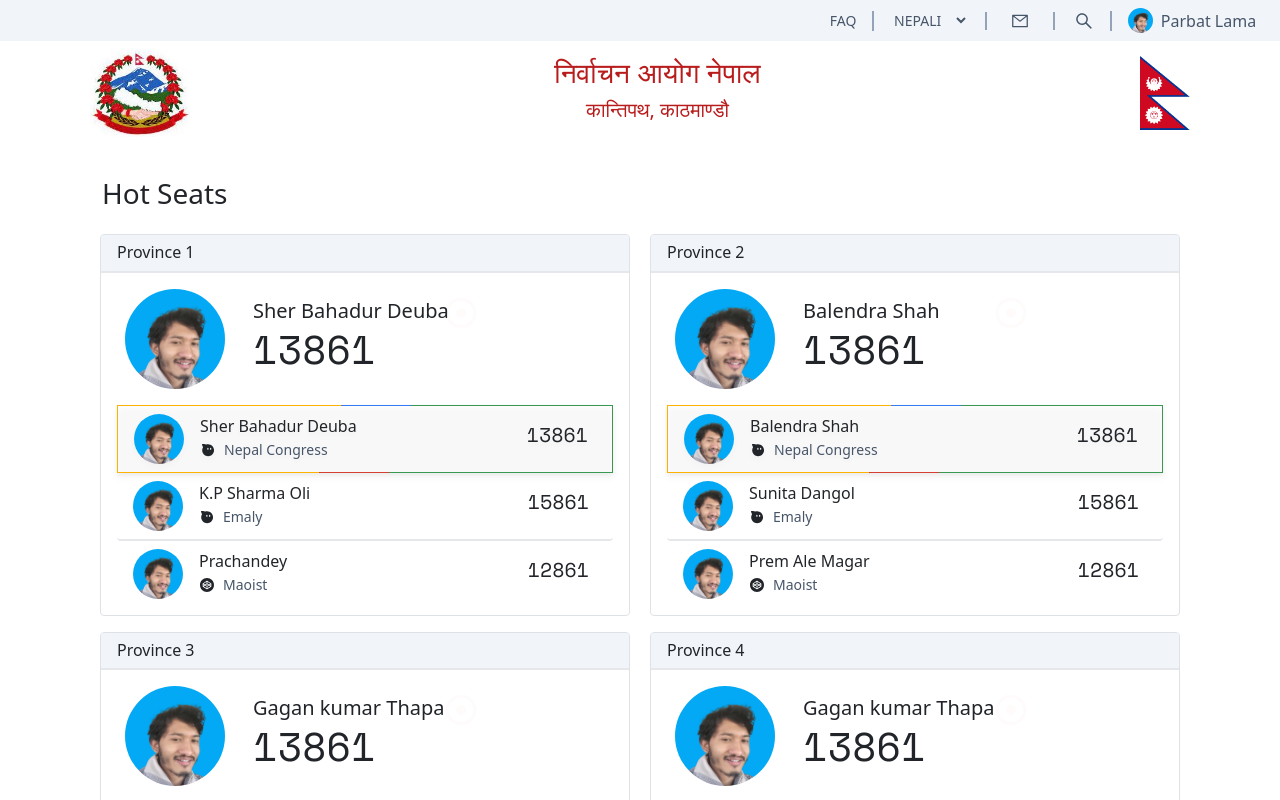
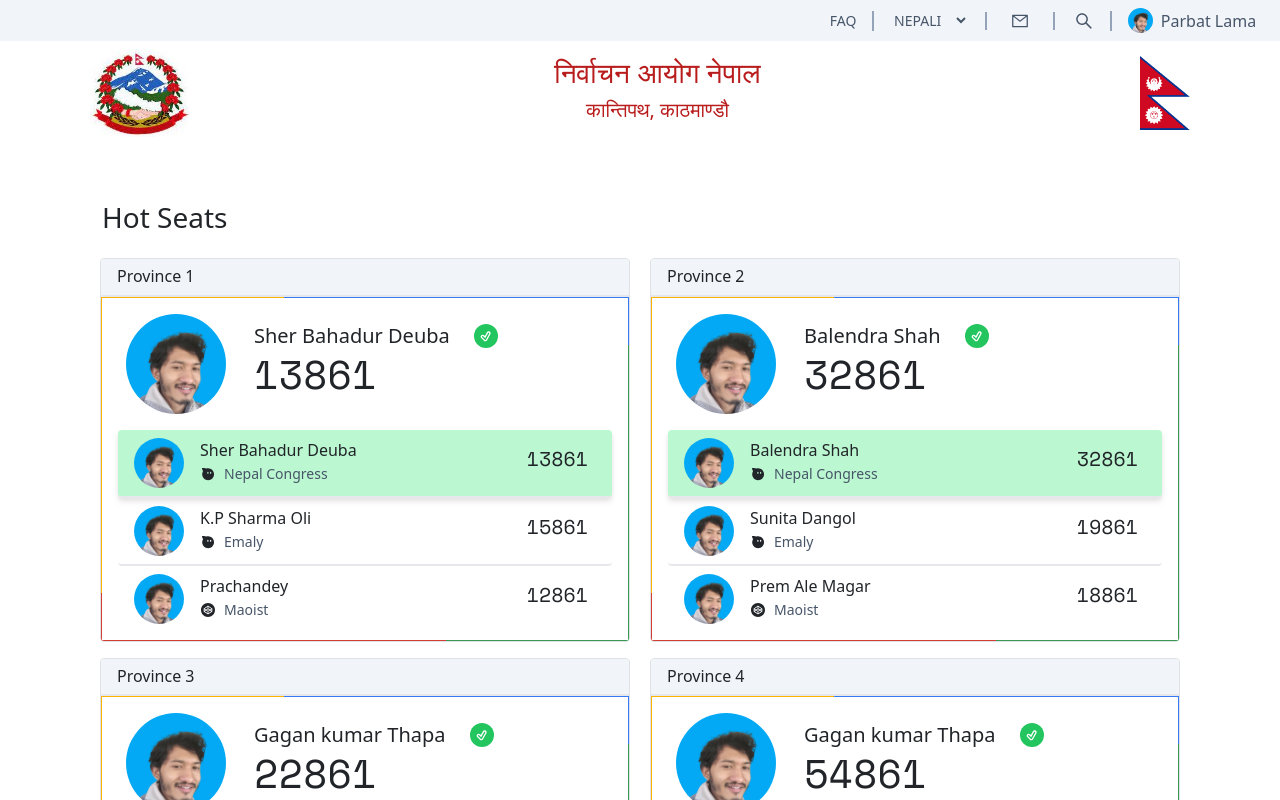
Before and after one commit to lamaparbat/BLOCKCHAIN-ELECTION-DAPP, a Next.js app in the folder client/: page / in a window 1280 px wide. Shown: the top 800 px of the page. Built offline with nearby package versions, Linux system fonts and the light colour scheme; a web font is replaced by a local one.

Commit message:
Live each state wise candidate vote count ui updated

```diff
--- a/client/components/LiveCounterCard/CandidateCard.tsx
+++ b/client/components/LiveCounterCard/CandidateCard.tsx
@@ -21,7 +21,7 @@
 
  return (
   <div
-   className={`card__candidates py-1 pe-4 pb-2 rounded-1 cursor-pointer ${border} ${ishighlighted && 'bg-green-100 drop-shadow-md animatedBorder'}`}
+   className={`card__candidates py-1 pe-4 pb-2 rounded-1 cursor-pointer ${border} ${ishighlighted && 'bg-green-200 drop-shadow-md'}`}
    onClick={() => openDetails(details)}
   >
    <div className='ml-4 mt-1 d-flex items-center justify-between'>
--- a/client/components/LiveCounterCard/LiveCounterCard.tsx
+++ b/client/components/LiveCounterCard/LiveCounterCard.tsx
@@ -4,6 +4,7 @@
 import CandidateCard from './CandidateCard';
 import { BTM_BORDER_STYLE } from '../../constants';
 import { LiveCounterCardStruct } from '../../interfaces/index';
+import TickCircleIcon from '../TickCircleIcon';
 
 const LiveCounterCard: React.FC<LiveCounterCardStruct> = ({ type, data }): ReactElement => {
  return (
@@ -11,12 +12,16 @@
    <div className='card__title pl-4 pt-2 flex items-center bg-slate-100 border-l-0 border-r-0 border-t-0 border-b-2 border-black-500'>
     <h6>{type}</h6>
    </div>
-   <div className='card__body pt-3 pb-2'>
+   <div className={`card__body pt-3 pb-2 ${true && 'animatedBorder'}`}>
     <div className='card__body__hot px-4 mb-3 flex'>
      <AnimatedAvatar />
      <div className='details pt-2 pl-3 mx-3'>
-      <FaRegDotCircle className='animate-ping text-danger absolute ml-[200px] mt-2' />
-      <span className='text-xl'>{data[0].candidateName}</span>
+      <div className='flex items-center'>
+       <span className='text-xl me-4'>{data[0].candidateName}</span>
+       {
+        true ? <TickCircleIcon /> : <FaRegDotCircle className='animate-ping text-danger absolute ml-[200px]' />
+       }
+      </div>
       <h1 id='count'>{data[0].count}</h1>
      </div>
     </div>
--- /dev/null
+++ b/client/components/TickCircleIcon.tsx
@@ -0,0 +1,10 @@
+
+
+import React from 'react';
+import { TiTickOutline } from 'react-icons/ti';
+
+const TickCircleIcon = () => {
+ return <div className='p-1 bg-green-500 w-fit h-fit rounded-pill'><TiTickOutline className='text-1xl font-thin text-white' /></div>
+}
+
+export default TickCircleIcon;
--- a/client/constants/index.js
+++ b/client/constants/index.js
@@ -27,54 +27,54 @@
  "Province 2": [{
   party: "Nepal Congress",
   candidateName: "Balendra Shah",
-  count: 13861,
+  count: 32861,
  }, {
   party: "Emaly",
   candidateName: "Sunita Dangol",
-  count: 15861,
+  count: 19861,
  }, {
   party: "Maoist",
   candidateName: "Prem Ale Magar",
-  count: 12861,
+  count: 18861,
  }],
  "Province 3": [{
   party: "Nepal Congress",
   candidateName: "Gagan kumar Thapa",
-  count: 13861,
+  count: 22861,
  }, {
   party: "Emaly",
   candidateName: "Srijana Jhakri",
-  count: 15861,
+  count: 14861,
  }, {
   party: "Maoist",
   candidateName: "Madhav kumar Nepal",
-  count: 12861,
+  count: 19861,
  }],
  "Province 4": [{
   party: "Nepal Congress",
   candidateName: "Gagan kumar Thapa",
-  count: 13861,
+  count: 54861,
  }, {
   party: "Emaly",
   candidateName: "Srijana Jhakri",
-  count: 15861,
+  count: 66861,
  }, {
   party: "Maoist",
   candidateName: "Madhav kumar Nepal",
-  count: 12861,
+  count: 33861,
  }],
  "Province 5": [{
   party: "Nepal Congress",
   candidateName: "Gagan kumar Thapa",
-  count: 13861,
+  count: 54861,
  }, {
   party: "Emaly",
   candidateName: "Srijana Jhakri",
-  count: 15861,
+  count: 99861,
  }, {
   party: "Maoist",
   candidateName: "Madhav kumar Nepal",
-  count: 12861,
+  count: 65861,
  }],
  "Province 6": [{
   party: "Nepal Congress",
@@ -83,11 +83,11 @@
  }, {
   party: "Emaly",
   candidateName: "Srijana Jhakri",
-  count: 15861,
+  count: 11861,
  }, {
   party: "Maoist",
   candidateName: "Madhav kumar Nepal",
-  count: 12861,
+  count: 32861,
  }]
 }
 
--- a/client/pages/index.tsx
+++ b/client/pages/index.tsx
@@ -12,7 +12,7 @@
         <meta name="description" content="Generated by create next app" />
         <link rel="icon" href="/images/logo.png" />
       </Head>
-      <Navbar /><br />
+      <Navbar /><br /><br />
       <div className='px-4 py-3 flex justify-center'>
         <div>
           <div className='lg:w-[1100px] w-full max-[1100px]:px-5'>
--- a/client/styles/globals.css
+++ b/client/styles/globals.css
@@ -27,7 +27,7 @@
 }
 
 .animatedBorder {
-  --border-size: 0.1rem;
+  --border-size: 0.099rem;
   border: var(--border-size) solid transparent;
 
   /* Paint an image in the border */
```
